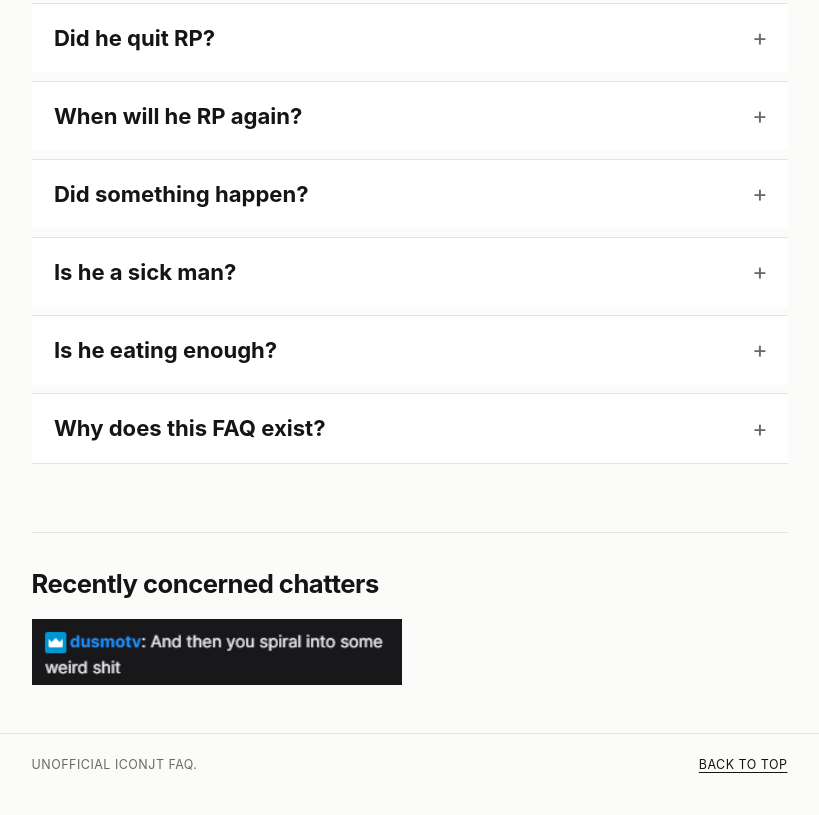
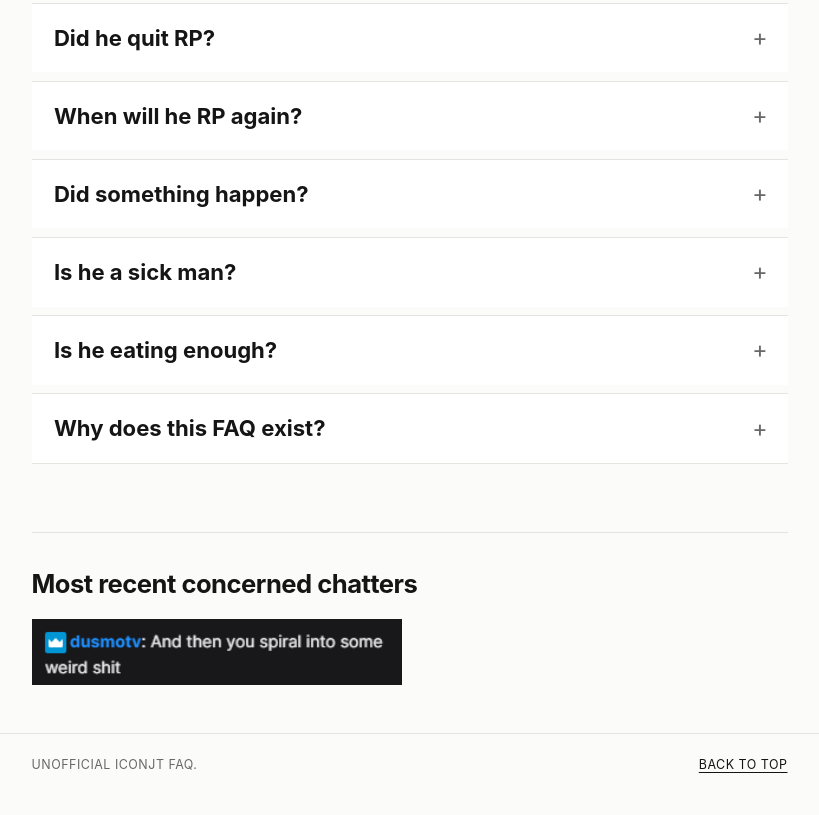
Before and after one commit to bgigurtsis/faq-site, a website: page index.html in a window 1280 px wide. Shown: the part 846-1661 px from the top of the page, without its empty margins (223-1042 px from the left). Drawn offline with Linux system fonts and the light colour scheme.

Commit message:
Edit wording

```diff
--- a/index.html
+++ b/index.html
@@ -116,7 +116,7 @@
       </section>
 
       <section class="concerned" aria-labelledby="concerned-title">
-        <h2 id="concerned-title">Recently concerned chatters</h2>
+        <h2 id="concerned-title">Most recent concerned chatters</h2>
 
         <div class="concerned-grid">
           <!-- To add a new one: drop the screenshot into public/concerned/
```
